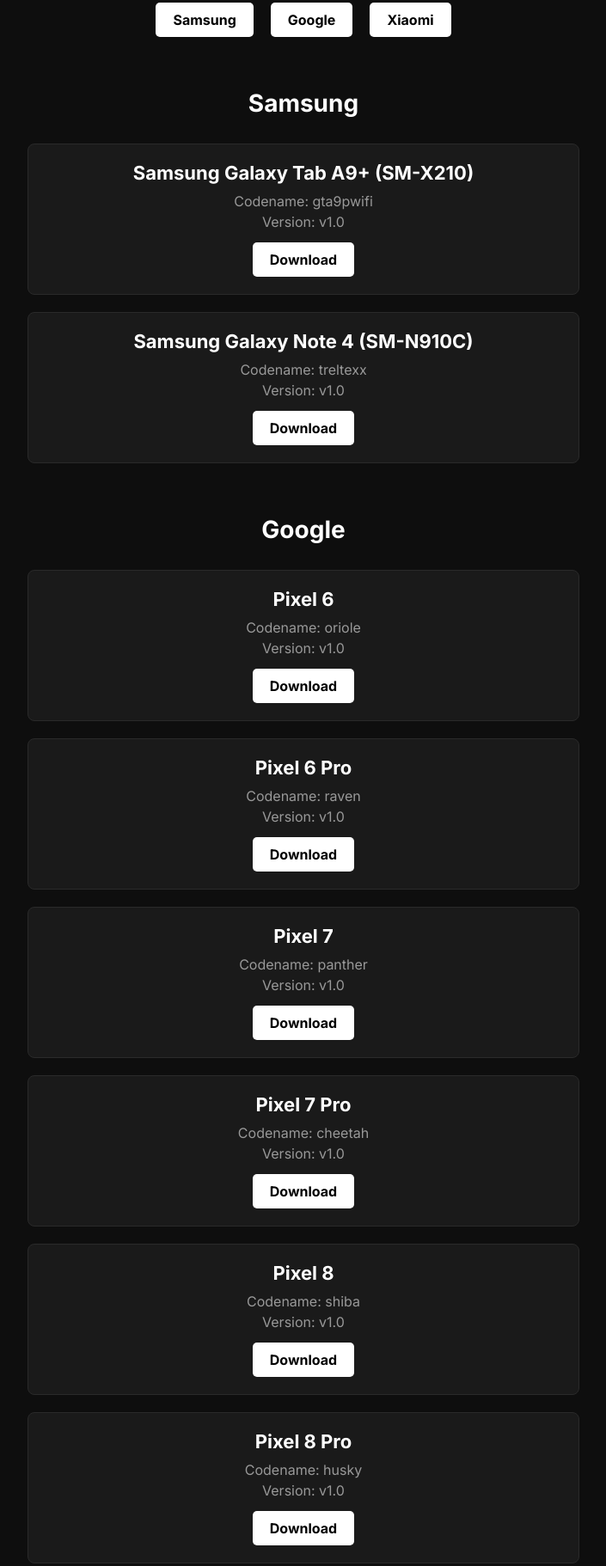
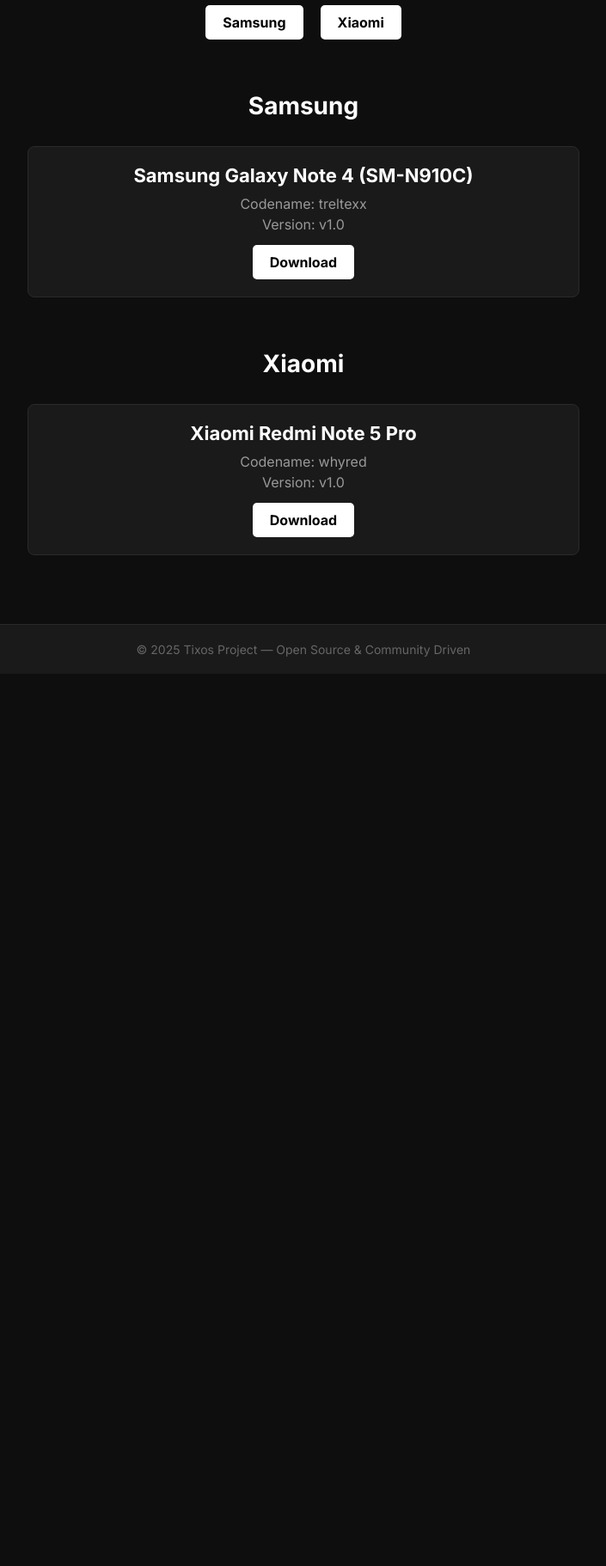
Before and after one commit to av2xn/vebsite.github.io, a plain HTML site: page downloads.html in a window 1280 px wide. Shown: the part 223-2045 px from the top of the page at 86% size, without its empty margins (287-992 px from the left). After the commit the page ends 1007 px from the top, so only its background shows below. Drawn offline with Linux system fonts and the light colour scheme.

Commit message:
Update downloads.html

```diff
--- a/downloads.html
+++ b/downloads.html
@@ -3,7 +3,7 @@
 <head>
   <meta charset="UTF-8" />
   <meta name="viewport" content="width=device-width, initial-scale=1.0"/>
-  <title>Downloads - Tixos</title>
+  <title>Tixos</title>
   <link href="https://fonts.googleapis.com/css2?family=Inter:wght@400;700&display=swap" rel="stylesheet">
   <style>
     html {
@@ -100,7 +100,7 @@
     }
     h1 {
       font-size: 40px;
-      margin-bottom: 30px;
+      margin: 40px 0 20px;
     }
     .brands {
       display: flex;
@@ -187,20 +187,14 @@
 
   <div class="container">
     <h1>Downloads</h1>
+
     <div class="brands">
       <a href="#samsung">Samsung</a>
-      <a href="#google">Google</a>
       <a href="#xiaomi">Xiaomi</a>
     </div>
 
     <div id="samsung">
       <h2 class="section-title">Samsung</h2>
-      <div class="device">
-        <h2>Samsung Galaxy Tab A9+ (SM-X210)</h2>
-        <p>Codename: gta9pwifi</p>
-        <p>Version: v1.0</p>
-        <a href="#">Download</a>
-      </div>
       <div class="device">
         <h2>Samsung Galaxy Note 4 (SM-N910C)</h2>
         <p>Codename: treltexx</p>
@@ -209,23 +203,14 @@
       </div>
     </div>
 
-    <div id="google">
-      <h2 class="section-title">Google</h2>
-      <div class="device"><h2>Pixel 6</h2><p>Codename: oriole</p><p>Version: v1.0</p><a href="#">Download</a></div>
-      <div class="device"><h2>Pixel 6 Pro</h2><p>Codename: raven</p><p>Version: v1.0</p><a href="#">Download</a></div>
-      <div class="device"><h2>Pixel 7</h2><p>Codename: panther</p><p>Version: v1.0</p><a href="#">Download</a></div>
-      <div class="device"><h2>Pixel 7 Pro</h2><p>Codename: cheetah</p><p>Version: v1.0</p><a href="#">Download</a></div>
-      <div class="device"><h2>Pixel 8</h2><p>Codename: shiba</p><p>Version: v1.0</p><a href="#">Download</a></div>
-      <div class="device"><h2>Pixel 8 Pro</h2><p>Codename: husky</p><p>Version: v1.0</p><a href="#">Download</a></div>
-    </div>
-
     <div id="xiaomi">
       <h2 class="section-title">Xiaomi</h2>
-      <div class="device"><h2>Xiaomi 11</h2><p>Codename: venus</p><p>Version: v1.0</p><a href="#">Download</a></div>
-      <div class="device"><h2>Xiaomi 12</h2><p>Codename: cupid</p><p>Version: v1.0</p><a href="#">Download</a></div>
-      <div class="device"><h2>Xiaomi 13</h2><p>Codename: fuxi</p><p>Version: v1.0</p><a href="#">Download</a></div>
-      <div class="device"><h2>Xiaomi 14</h2><p>Codename: houji</p><p>Version: v1.0</p><a href="#">Download</a></div>
-      <div class="device"><h2>Xiaomi 15</h2><p>Codename: ???</p><p>Version: v1.0</p><a href="#">Download</a></div>
+      <div class="device">
+        <h2>Xiaomi Redmi Note 5 Pro</h2>
+        <p>Codename: whyred</p>
+        <p>Version: v1.0</p>
+        <a href="#">Download</a>
+      </div>
     </div>
   </div>
 
```
